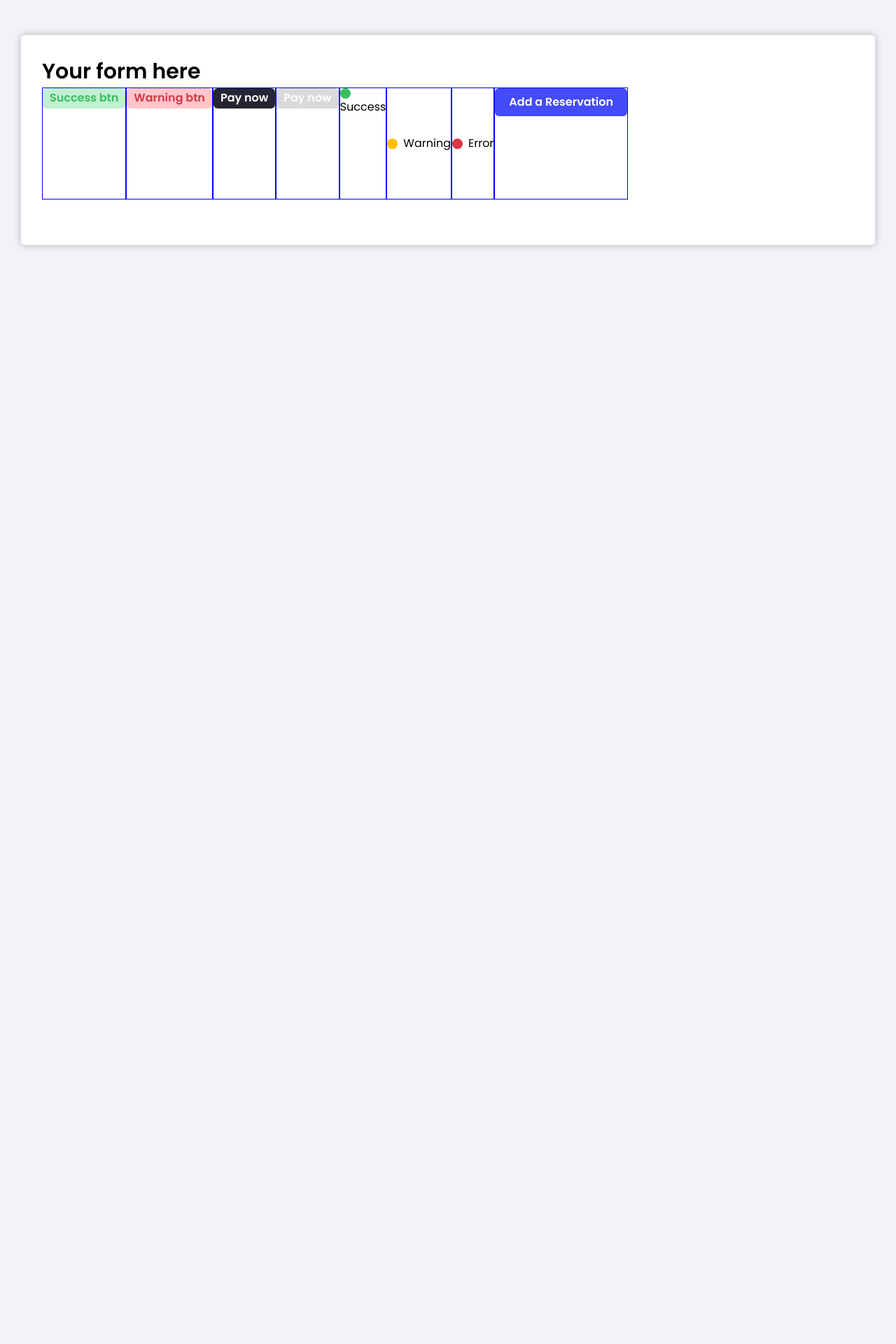
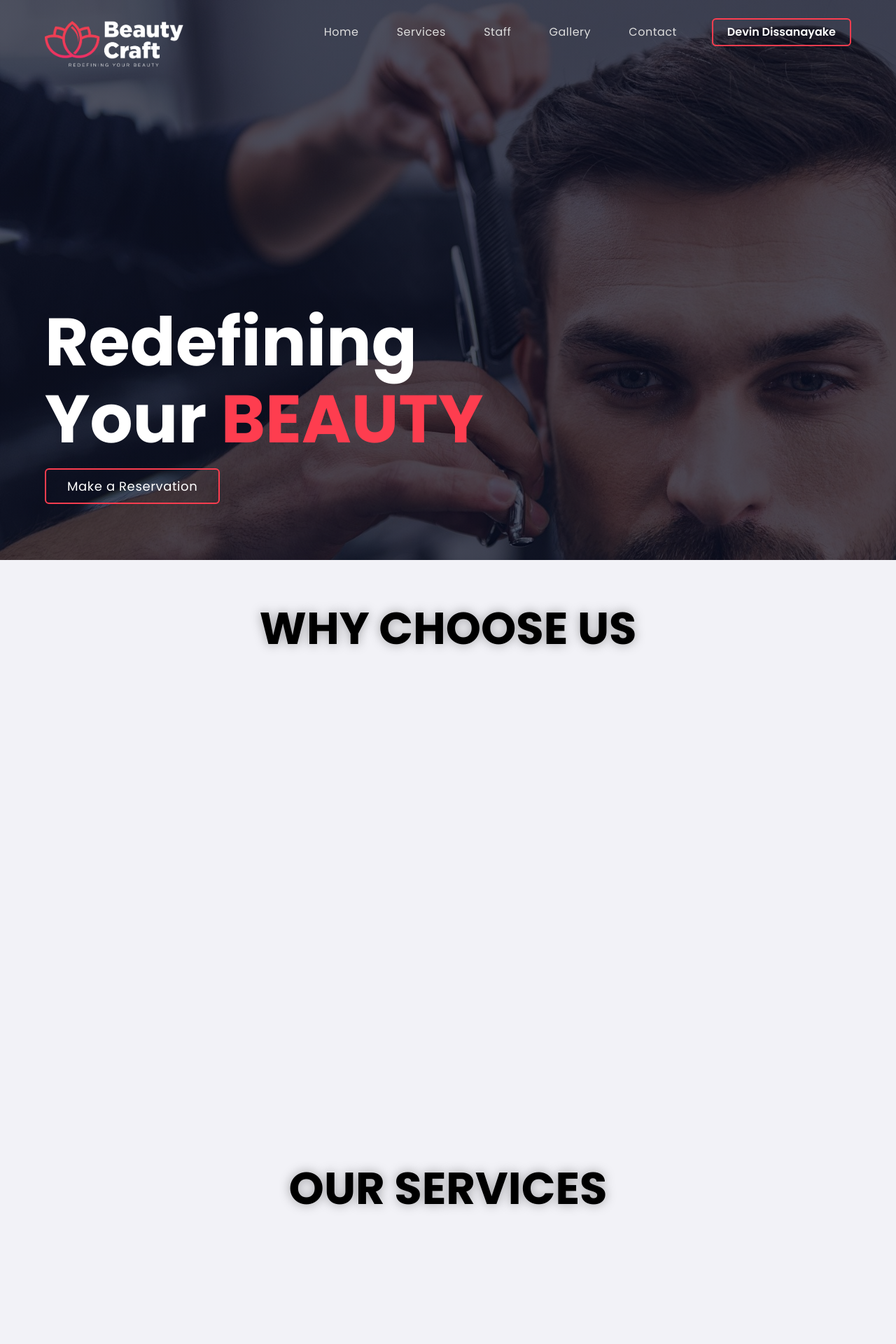
Before and after one commit to devindsnk/beauty-craft, a PHP site: page /app/views/customer/index.html in a window 1280 px wide. Shown: the top 1920 px of the page at 70% size. Before the commit the page ends 355 px from the top, so only its background shows below. Run offline with PHP 8.4, Linux system fonts and the light colour scheme; some libraries are stand-ins or nearby versions.

Commit message:
Added .gitignore and corrected paths in layout templates

```diff
--- /dev/null
+++ b/Templates/btnLabelTemplate/btnLabel.css
@@ -0,0 +1,133 @@
+.btnContainer {
+   display: flex;
+   align-items: center;
+   flex-wrap: wrap;
+}
+
+.btnContainer>div {
+   padding: 10px;
+}
+
+.btn {
+   /* height: 25px; */
+   border-radius: 6px;
+   /* border: 1px; */
+   font-family: "Poppins";
+   transition: 0.3s ease-in-out;
+}
+
+.btn-small {
+   font-weight: 600;
+   font-size: 16px;
+   padding: 0 10px;
+   line-height: 1.8rem;
+}
+
+.btn-large {
+   height: 40px;
+   font-weight: 600;
+   font-size: 16px;
+   padding: 10px 20px;
+}
+
+
+
+.status-label {
+   display: flex;
+   max-height: 30px;
+   min-width: 110px;
+   font-weight: 400;
+   align-items: center;
+   justify-content: center;
+}
+
+.status-label .circle {
+   display: inline-block;
+   height: 15px;
+   width: 15px;
+   border-radius: 50px;
+   margin-right: 8px;
+}
+
+
+.content,
+.contentBox {
+   margin: 30px;
+   padding: 30px;
+   height: 300px;
+}
+
+
+/* line-height: 24px;
+display: flex;
+align-items: center;
+text-align: center; */
+
+.btn-success {
+   color: #3ABD5F;
+   background-color: #C0F0D1;
+}
+
+.btn-warning {
+   color: #ebb001;
+   background-color: #fcecbe;
+}
+
+.btn-error {
+   color: #DC3545;
+   background-color: #FFC5CA;
+}
+
+.btn-black {
+   color: var(--white);
+   background-color: #252631;
+}
+
+.btn-primary-1 {
+   color: var(--white);
+   background-color: var(--theme-purple);
+}
+
+.btn-primary-1:hover {
+   background-color: #e63648;
+}
+
+.btn-primary-2 {
+   color: var(--white);
+   background-color: #FE3D4F;
+}
+
+.btn-primary-2:hover {
+   background-color: #e63648;
+}
+
+.btn-special {
+   border: 2px solid #FE3D4F;
+   color: white;
+   background-color: transparent;
+   background-image: linear-gradient(45deg, #FE3D4F 50%, transparent 50%);
+   background-size: 500%;
+   background-position: 100%;
+   transition: background 0.3s ease-in;
+}
+
+.btn-special:hover {
+   background-position: 0;
+}
+
+.btn-black-disabled {
+   color: var(--white);
+   background-color: #DAD9D9;
+}
+
+.status-success {
+   background-color: #3ABD5F;
+}
+
+.status-warning {
+   background-color: #FFBF02;
+}
+
+.status-error {
+   background-color: #DC3545;
+}
--- a/app/views/customer/index.html
+++ b/app/views/customer/index.html
@@ -10,44 +10,87 @@
 
    <!--Style Sheet-->
    <link rel="stylesheet" href="https://pro.fontawesome.com/releases/v5.10.0/css/all.css" />
-   <link rel="stylesheet" href="../../assets/css/style.css" />
+   <link rel="stylesheet" href="../../../public/css/style.css">
+   <link rel="stylesheet" href="../../../Templates/btnLabelTemplate/btnLabel.css" />
+
    <link rel="stylesheet" href="./indexStyle.css">
 
 </head>
 
-<body>
+<body class="landingPage">
    <header>
-      <!-- <div class="index-logo"></div>
-      <nav><ul>
-         <li><a href="#"></a></li>
+      <nav>
+         <div class="logo">
+            <a href="index.html">
+               <img src="../../../public/imgs/logoTextWhite.png" alt="logo">
+            </a>
+         </div>
+         <div class="links">
+            <ul>
+               <li>
+                  <a href="">Home</a>
+               </li>
+               <li>
+                  <a href="">Services</a>
+               </li>
+               <li>
+                  <a href="">Staff</a>
+               </li>
+               <li>
+                  <a href="">Gallery</a>
+               </li>
+               <li>
+                  <a href="">Contact</a>
+               </li>
+            </ul>
+         </div>
+         <div class="profie">
+            <button class="btn btn-large btn-special btnProfile">
+               <span>Devin Dissanayake</span>
+            </button>
+            <button class="btn btn-large btn-special btnLogin">
+               <span>Login</span>
+            </button>
+            <button class="btn btn-large btn-special btnRegister">
+               <span>Register</span>
+            </button>
+         </div>
+      </nav>
+      <div class="bottom">
+         <span>Redefining Your </span><span class="red">BEAUTY</span></span>
+         <a href="#"><button class="btn btn-large btn-special btnMakeRes"> Make a Reservation </button></a>
+      </div>
+   </header>
 
-      </ul></nav> -->
+   <div class="features section">
+      <span class="title">WHY CHOOSE US</span>
+   </div>
+   <div class="services section">
+      <span class="title">OUR SERVICES</span>
+   </div>
 
-   </header>
-   <div class="top-section"></div>
-   <div class="content contentBox">
-      <h1>Your form here</h1>
-      <div class="btnContainer">
-         <div><input type="button" value="Success btn" class="btn btn-small btn-success"> </div>
-         <div><input type="button" value="Warning btn" class="btn btn-small btn-error"></div>
-         <div><input type="button" value="Pay now" class="btn btn-small btn-black"></div>
-         <div><input type="button" value="Pay now" class="btn btn-small btn-black-disabled"></div>
-         <div class="status-label">
-            <div class="circle status-success"></div>
-            <span>Success</span>
-         </div>
-         <div class="status-label verticalCenter">
-            <div class="circle status-warning"></div>
-            <span>Warning</span>
-         </div>
-         <div class="status-label verticalCenter">
-            <div class="circle status-error"></div>
-            <span>Error</span>
-         </div>
-         <div>
-            <input type="button" value="Add a Reservation" class="btn btn-large btn-primary">
-         </div>
-      </div>
+   <div class="team section">
+      <span class="title">MEET OUR TEAM</span>
+   </div>
+   <div class="gallery section">
+      <span class="title">GALLERY</span>
+   </div>
+   <div class="testimonials section">
+      <span class="title">WHAT THEY SAY</span>
+   </div>
+   <div>
+      Lorem ipsum dolor sit amet, consectetur adipisicing elit. Molestias laudantium voluptas animi amet beatae aliquid
+      praesentium quisquam repellat consequatur rem, quas, voluptatum nisi ipsa, earum nihil sequi corrupti commodi
+      alias?
+      Lorem ipsum dolor sit amet consectetur adipisicing elit. Architecto ducimus labore a earum unde! Dolor asperiores
+      rerum deleniti architecto, ab fugiat delectus veniam aut laboriosam nostrum, autem natus dolores, cupiditate quam.
+      Sed a voluptatibus doloribus iste exercitationem vel doloremque cumque reprehenderit officia, repellendus labore
+      quasi quam inventore cum nesciunt excepturi eligendi nostrum incidunt quibusdam culpa ab delectus beatae.
+      Voluptatibus, excepturi consequatur! Rerum, ab sapiente magni vel voluptatum eum, nulla neque accusantium placeat
+      amet quam blanditiis. Officiis exercitationem inventore molestias quam, magni, natus necessitatibus minima,
+      laboriosam eveniet et similique. Consequatur tenetur sint dicta alias. Omnis amet dolor quae sint quia similique.
+   </div>
+
 
 
 
--- a/app/views/customer/indexStyle.css
+++ b/app/views/customer/indexStyle.css
@@ -1,93 +1,171 @@
-.btnContainer{
-   display: flex;
-   align-items: flex-start;
+.landingPage header {
+   min-height: 100vh;
+   width: 100%;
+   background-image: linear-gradient(rgba(4, 9, 30, 0.7), rgba(4, 9, 30, 0.7)), url(../../../public/imgs/bg2.jpeg);
+   background-position: top;
+   background-size: cover;
+   position: relative;
+   padding: 2% 5%;
 }
 
-.btnContainer > div{
-   border: 1px solid blue;
-   height: 160px;
+.landingPage nav {
+   /* align-self: flex-start; */
+   display: flex;
+   width: 100%;
+   justify-content: space-between;
+
+   /* padding: 20px 110px; */
 }
 
-.btn {
-   /* height: 25px; */
-   border-radius: 6px;
-   border: 1px;
-   font-family: "Poppins";
+.landingPage nav img {
+   height: 70px;
 }
 
-.btn-small {
-   font-weight: 600;
-   font-size: 16px;
-   padding: 0 10px;
-   line-height: 1.8rem;
+.landingPage nav .links {
+   flex: 1;
+   text-align: right;
 }
 
-.btn-large {
-   font-weight: 600;
-   font-size: 16px;
-   padding: 0 20px;
-   line-height: 2.5rem;
+nav .links ul li {
+   list-style: none;
+   display: inline-block;
+   padding: 8px 25px;
+   position: relative;
 }
 
-.status-label {
-   height: 1.8rem;
-   font-weight: 400;
+nav .links ul li::after {
+   content: '';
+   width: 0%;
+   height: 2px;
+   background: #FE3D4F;
+   display: block;
+   margin: auto;
+   transition: 0.3s;
 }
 
-.status-label .circle {
-   height: 15px;
-   width: 15px;
-   border-radius: 50px;
-   margin-right: 8px;
+nav .links ul li:hover::after {
+   width: 100%;
+}
+
+nav .links ul li a {
+   text-decoration: none;
+   color: #DDDDDD;
+   font-size: 16px;
+   letter-spacing: 0.5px;
+   transition: 0.3s;
+}
+
+nav .links ul li a:hover {
+   color: var(--white);
+}
+
+nav .profile>span {
+   display: block;
+}
+
+header .bottom {
+   width: 700px;
+   position: absolute;
+   line-height: 110px;
+   bottom: 10vh;
+   font-size: 96px;
+   font-weight: 700;
+   color: var(--white);
+}
+
+header .bottom .red {
+   font-size: 96px;
+   font-weight: 700;
+   color: #FE3D4F;
+}
+
+header .btnMakeRes {
+   font-weight: 400 !important;
+   font-size: 18px;
+   letter-spacing: 0.6px;
+   margin-top: 15px;
+   display: block;
+   height: max-content;
+   padding: 10px 30px;
+   /* cursor: pointer; */
+}
+
+.btnProfile {
+   /* display: none; */
+   /* margin-left: 25px; */
+   padding: 0 20px !important;
+   margin-left: 25px;
+}
+
+.btnLogin,
+.btnRegister {
+   display: none;
+   margin-left: 15px;
 }
 
 
-.content,
-.contentBox {
-   margin: 30px;
-   padding: 30px;
-   height: 300px;
+@media(max-width: 700px) {
+   .landingPage nav img {
+      height: 50px;
+   }
+
+   header .bottom {
+      text-align: center;
+      justify-content: center;
+      display: flex;
+      flex-wrap: wrap;
+      width: 70%;
+      position: absolute;
+      left: 50%;
+      transform: translate(-50%, -50%);
+      line-height: 60px;
+      font-size: 55px;
+   }
+
+   header .bottom>.red {
+      line-height: 60px;
+      font-size: 60px;
+   }
+
+   header .btnMakeRes {
+      justify-content: center;
+   }
+
+   nav .links ul li {
+      display: block;
+      text-align: left;
+   }
+
+   nav .links{
+      padding-top: 30px;
+      position: absolute;
+      height: 100vh;
+      width: 200px;
+      background: rgb(4, 0, 255);
+      top: 0;
+      right: 0px;
+      z-index: 2;
+   }
 }
 
 
-/* line-height: 24px;
-display: flex;
-align-items: center;
-text-align: center; */
-
-.btn-success {
-   color: #3ABD5F;
-   background-color: #C0F0D1;
+.section {
+   display: flex;
+   height: 100vh;
 }
 
-.btn-error {
-   color: #DC3545;
-   background-color: #FFC5CA;
+.section .title {
+   /* margin-top: 100px; */
+   margin: 50px auto;
+   /* justify-content:center; */
+   text-align: center;
+   font-size: 64px;
+   font-weight: 700;
+   text-shadow: 0px 0px 16px rgba(0, 0, 0, 0.35);
 }
 
-.btn-black {
-   color: var(--white);
-   background-color: #252631;
+@media(max-width: 700px) {
+   .section .title {
+      font-size: 30px;
+   }
 }
-
-.btn-primary {
-   color: var(--white);
-   background-color: var(--theme-purple);
-}
-
-.btn-black-disabled {
-   color: var(--white);
-   background-color: #DAD9D9;
-}
-
-.status-success {
-   background-color: #3ABD5F;
-}
-
-.status-warning {
-   background-color: #FFBF02;
-}
-
-.status-error {
-   background-color: #DC3545;
-}
--- a/public/css/layoutTemplate2.css
+++ b/public/css/layoutTemplate2.css
@@ -16,7 +16,12 @@
 
 .layout-template-2 header {
    grid-area: header;
+   display: flex;
    justify-content: center;
+}
+
+.layout-template-2 header>div {
+   height: 100%;
 }
 
 .layout-template-2 .header-center {
--- a/public/css/style.css
+++ b/public/css/style.css
@@ -34,8 +34,6 @@ body {
 }
 
 header {
-  grid-area: header;
-  display: flex;
   align-items: center;
   padding: 10px;
   width: 100%;
@@ -69,7 +67,6 @@ footer {
   justify-content: center;
 }
 
-
 /* white box container */
 .contentBox {
   font-weight: 500;
```
Also changed, not shown: Templates/btnLabelTemplate/btnLabel.html (added, +71 -0 lines), Templates/layoutTemplates/layoutTemplate1.php (renamed from Templates/layoutTemplates/layoutTemplate1.html, +16 -16 lines), Templates/layoutTemplates/layoutTemplate2.php (renamed from Templates/layoutTemplates/layoutTemplate2.html, +5 -6 lines), public/css/layoutTemplate1.css (+5 -6 lines), public/imgs/bg1.jpeg (added), public/imgs/bg2.jpeg (added), public/imgs/logoAllBlack.png (added), public/imgs/logoAllWhite.png (added), public/imgs/logoTextBlack.png (added), public/imgs/logoTextWhite.png (added), 1 other file.
